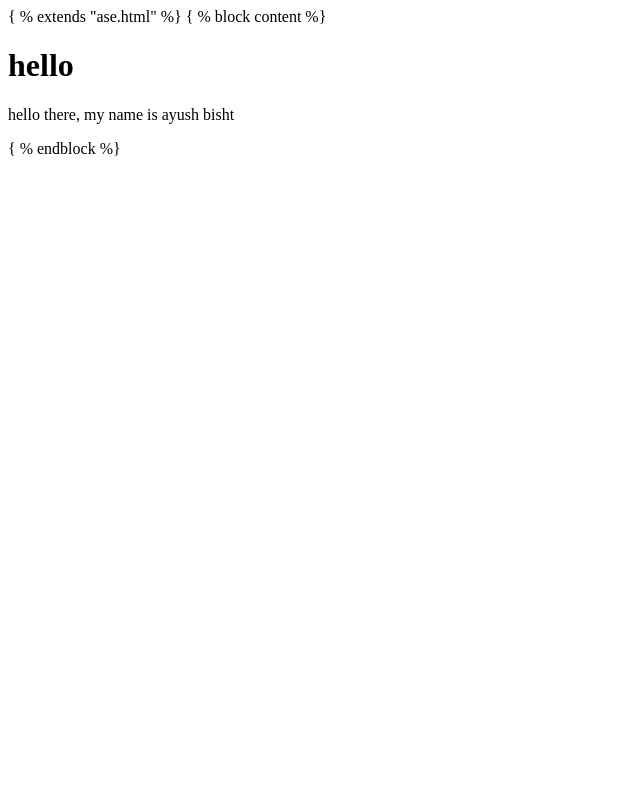
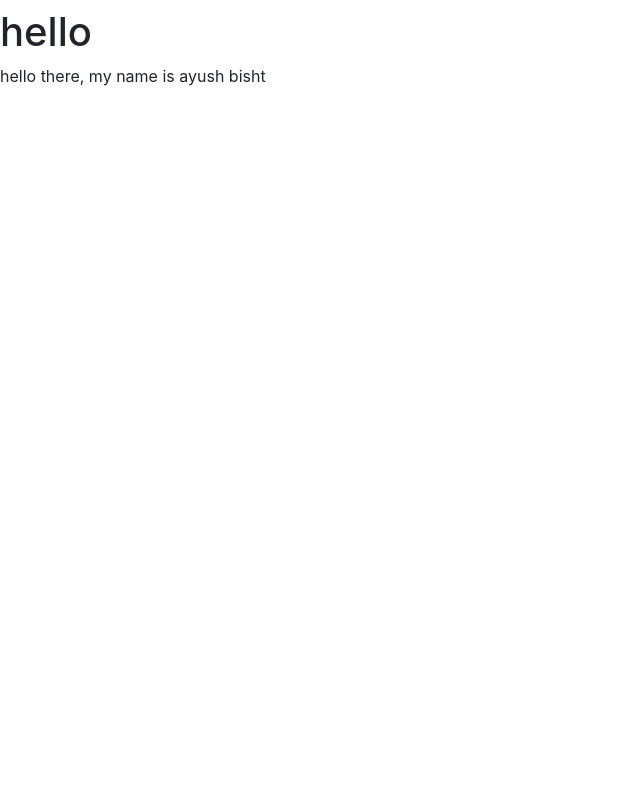
Before and after one commit to ayushbisht2001/Blogger, a Django app: page /blog/ in a window 1280 px wide. Shown: the whole page, without its empty margins (0-640 px from the left). Run offline with Django 3.2, Linux system fonts and the light colour scheme; data comes from the database, SQL or seed files in the repository; some libraries are stand-ins or nearby versions.

Commit message:
added some changes. Everything is good but focus on the syntax properly

```diff
--- a/try_django/src/template/blog_post_detail.html
+++ b/try_django/src/template/blog_post_detail.html
@@ -1,7 +1,7 @@
- { % extends "ase.html" %}
+ {% extends "Base.html" %}
 
-{ % block content %}
+{% block content %}
 <h1> {{object.title}}</h1>
 <p>{{object.content}}</p>
 
-{ % endblock %}
+{% endblock %}
--- a/try_django/src/template/hello.html
+++ b/try_django/src/template/hello.html
@@ -1,4 +1,4 @@
-{% extends "base.html" %}
+{% extends "Base.html" %}
 {% block content %}
 <p> This for introductory purpose</p>
 {% endblock %}
--- a/try_django/src/try_django/urls.py
+++ b/try_django/src/try_django/urls.py
@@ -28,7 +28,7 @@ urlpatterns = [
     re_path(r'^home?/$',home_page),
     path('contact/', contact_page),
     path('about/', about_page),
-path('blog/', blog_post_detail_page),
+    path('blog/', blog_post_detail_page),
 
 
 ]
```
